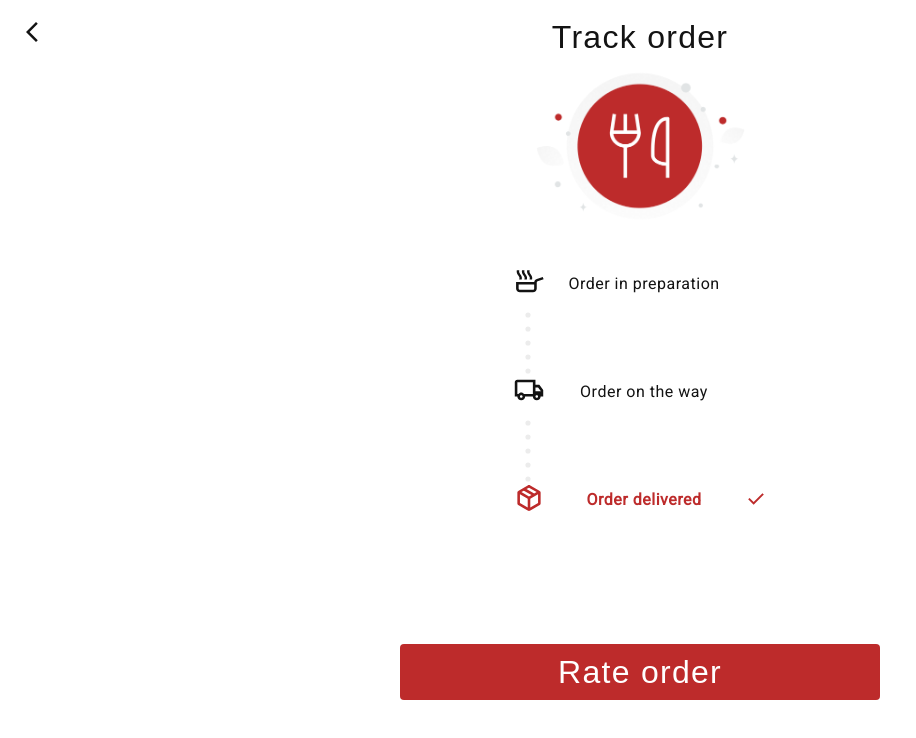
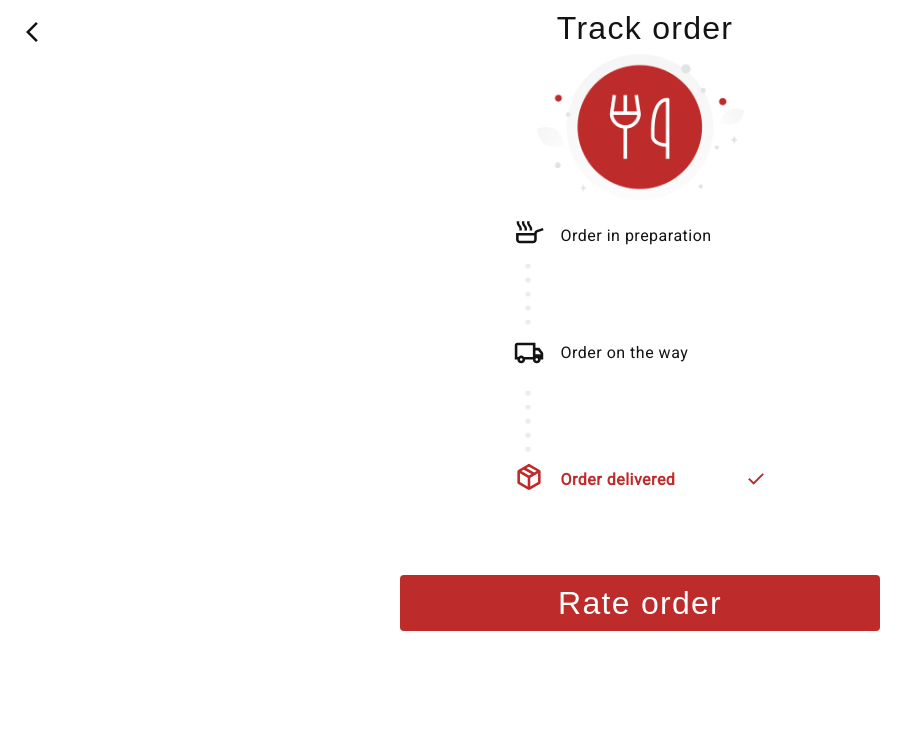
Before and after one commit to Masulaa/tim1-cortex, a React (Create React App) app: page /TrackOrder in a window 1280 px wide. Shown: the top 738 px of the page, without its empty margins (0-916 px from the left). Built offline with nearby package versions, Linux system fonts and the light colour scheme; a web font is replaced by a local one.

Commit message:
fixed track order page

```diff
--- a/src/components/track-order/TrackOrder.css
+++ b/src/components/track-order/TrackOrder.css
@@ -1,17 +1,13 @@
-* {
-    margin: 0;
-    padding: 0;
-    box-sizing: border-box;
-}
-
 .track-order-main {
     width: 100%;
     display: flex;
     flex-direction: column;
     align-items: center;
-    text-align: center;
-    position: relative;
+    position: absolute;
     padding: 0.8rem 1rem;
+    margin: 0;
+    padding: 0;
+    box-sizing: border-box;
 }
 
 .track-order-title {
@@ -22,7 +18,8 @@
     font-weight: 400;
     line-height: normal;
     letter-spacing: 1.28px;
-    margin-top: 6px;
+    margin-top: 10px;
+    margin-left: 10px;
 }
 
 
@@ -47,21 +44,22 @@
     width: 240px;
     height: 160px;
     flex-shrink: 0;
-    margin-top: 10px;
+    padding-bottom: 10px;
 }
 
 .track-order-icons {
     width: 215px;
     height: 228px;
     flex-shrink: 0;
-    margin-top: 40px;
     margin-right: 40px;
+    margin-bottom: 120px;
 }
+
 
 .track-order-preparation {
     display: inline-flex;
     align-items: center;
-    gap: 47px;
+    gap: 16px;
 }
 
 .order-preparation {
@@ -85,7 +83,7 @@
     font-weight: 700;
     line-height: 24px;
     letter-spacing: 0.5px;
-    margin-bottom: 10px;
+    margin-bottom: 25px;
 }
 
 .order-preparation-text-deactive {
@@ -98,7 +96,7 @@
     font-weight: 500;
     line-height: 24px;
     letter-spacing: 0.5px;
-    margin-bottom: 10px;
+    padding-bottom: 10px;
 }
 
 .track-order-on-the-way {
@@ -122,7 +120,7 @@
     font-weight: 500;
     line-height: 24px;
     letter-spacing: 0.5px;
-    margin-bottom: 10px;
+    margin-bottom: 30px;
 }
 
 .on-the-way-text-active {
@@ -135,19 +133,23 @@
     font-weight: 700;
     line-height: 24px;
     letter-spacing: 0.5px;
-    margin-bottom: 10px;
+    margin-bottom: 30px;
 }
 
 .selected-icon {
     width: 24px;
     height: 24px;
-    margin-top: 8px;
+    margin-top: 5px;
 }
 
 .track-order-delivered {
     display: inline-flex;
     align-items: center;
     gap: 16px;
+}
+
+.order-preparation p {
+    margin: 0;
 }
 
 .order-delivered-icon {
@@ -165,7 +167,7 @@
     font-weight: 500;
     line-height: 24px;
     letter-spacing: 0.5px;
-    margin-bottom: 10px;
+    margin-bottom: 25px;
 }
 
 .order-delivered-text-active {
@@ -178,7 +180,7 @@
     font-weight: 700;
     line-height: 24px;
     letter-spacing: 0.5px;
-    margin-bottom: 10px;
+    margin-bottom: 25px;
 }
 
 .circle-space {
@@ -191,7 +193,7 @@
 .circle {
     width: 6px;
     height: 6px;
-    margin-right: 185px;
+    margin-left: 12px;
 }
 
 .order-check {
@@ -201,12 +203,13 @@
 }
 
 .rate-order-button {
-    margin-top: 150px;
-    display: flex;
-    width: 100%;
-    justify-content: center;
-    align-items: center;
+    margin-top: 100px;
+    width: calc(100% - 60px);
+    max-width: 480px;
+    margin: 0 auto;
+    padding: 10px;
 }
+
 
 .rate-order-group {
     width: 100%;
```
